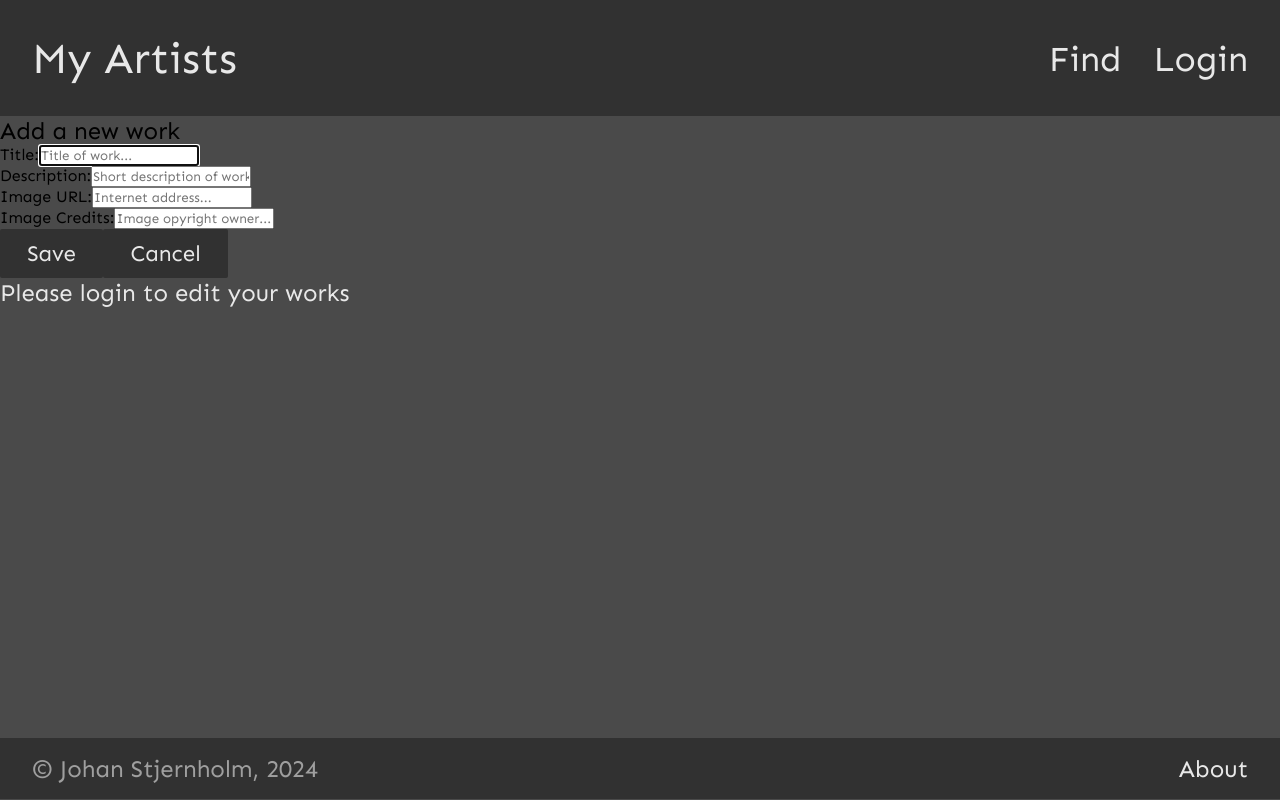
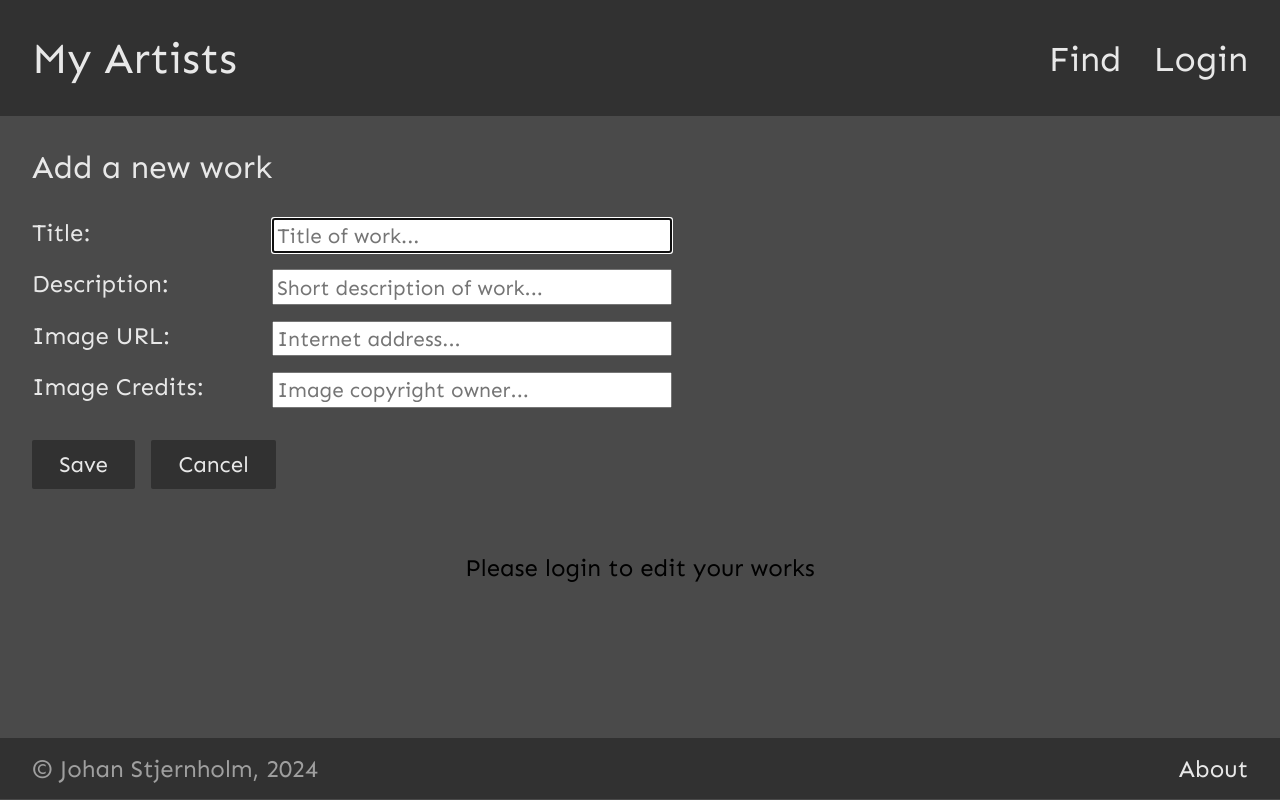
Before and after one commit to codeballet/myartists, a React (Vite) app: page /edit/add in a window 1280 px wide. Built offline with nearby package versions, Linux system fonts and the light colour scheme.

Commit message:
style: Add style to AddWorkPage and EditWorkPage

```diff
--- a/src/pages/AddWorkPage.tsx
+++ b/src/pages/AddWorkPage.tsx
@@ -159,12 +159,13 @@ export function AddWorkPage() {
                     <input
                         id="addCredits"
                         onChange={(e) => setAddCredits(e.target.value)}
-                        placeholder="Image opyright owner..."
+                        placeholder="Image copyright owner..."
                         required
                         type="text"
                         value={addCredits}
                     />
                 </div>
+                <div id="addWorkButtons">
                     <button id="editWorkButton" type="submit">
                         Save
                     </button>
@@ -174,6 +175,7 @@ export function AddWorkPage() {
                     >
                         Cancel
                     </button>
+                </div>
             </form>
         </section>
     );
--- a/src/pages/EditPage.tsx
+++ b/src/pages/EditPage.tsx
@@ -47,18 +47,18 @@ export function EditPage(): ReactElement {
     return (
         <section className="edit-page">
             {!loggedIn ? (
-                <div className="loggedOut">
+                <div className="logged-out">
                     <h2>Please login to edit your works</h2>
                 </div>
             ) : (
-                <div className="loggedIn">
+                <div className="logged-in">
                     <article id="editWorks">
                         {location.pathname !== "/edit/add" && (
                             <Link to="add">
                                 <button id="addWorkButton">Add new work</button>
                             </Link>
                         )}
-                        <h2>Listed works:</h2>
+                        <h2 id="listTitle">Listed works:</h2>
                         <ul>
                             {works
                                 .sort((a, b) => a.title.localeCompare(b.title))
@@ -70,7 +70,8 @@ export function EditPage(): ReactElement {
                                                 alt="Art Work"
                                             />
                                         </figure>
-                                        {work.title}
+                                        <p className="title-li">{work.title}</p>
+                                        <div className="list-buttons">
                                             <Link to={work.id}>
                                                 <button>Edit</button>
                                             </Link>
@@ -79,6 +80,7 @@ export function EditPage(): ReactElement {
                                             >
                                                 Delete
                                             </button>
+                                        </div>
                                     </li>
                                 ))}
                         </ul>
--- a/src/pages/EditWorkPage.tsx
+++ b/src/pages/EditWorkPage.tsx
@@ -14,6 +14,8 @@ export function EditWorkPage(): ReactElement {
     const { works, setWorks } = useContext(UserContext);
 
     // Define states
+    const [newImageCredits, setNewImageCredits] = useState<string>("");
+    const [newImageUrl, setNewImageUrl] = useState<string>("");
     const [work, setWork] = useState<IWork>(
         works.filter((work) => work.id === workId)[0]
     );
@@ -22,6 +24,9 @@ export function EditWorkPage(): ReactElement {
 
     const saveEdit = (e: FormEvent<HTMLFormElement>) => {
         e.preventDefault();
+
+        // Edit image
+        // Edit image credits
 
         // Create new work with edited values
         const editedWork: IWork = {
@@ -71,6 +76,27 @@ export function EditWorkPage(): ReactElement {
                         value={newDescription}
                     />
                 </div>
+                <div id="editImageUrlElements">
+                    <label htmlFor="editImageUrl">Image URL:</label>
+                    <input
+                        id="editImageUrl"
+                        onChange={(e) => setNewImageUrl(e.target.value)}
+                        placeholder="Image URL here"
+                        type="text"
+                        value={newImageUrl}
+                    />
+                </div>
+                <div id="editImageCreditsElements">
+                    <label htmlFor="editImageCredits">Image Credits:</label>
+                    <input
+                        id="editImageCredits"
+                        onChange={(e) => setNewImageCredits(e.target.value)}
+                        placeholder="Image copyright owner..."
+                        type="text"
+                        value={newImageCredits}
+                    />
+                </div>
+                <div id="editWorkButtons">
                     <button id="editWorkButton" type="submit">
                         Save
                     </button>
@@ -80,6 +106,7 @@ export function EditWorkPage(): ReactElement {
                     >
                         Cancel
                     </button>
+                </div>
             </form>
         </section>
     );
--- /dev/null
+++ b/src/styles/AddWorkPage.css
@@ -0,0 +1,43 @@
+#addWorkDetails {
+    display: flex;
+    flex-direction: column;
+    gap: 2rem;
+    color: var(--color-grey-light);
+    margin: 2rem;
+    max-width: 40rem;
+
+    h2 {
+        font-size: 2rem;
+    }
+
+    #addWorkForm {
+        display: flex;
+        flex-direction: column;
+        gap: 1rem;
+
+        div {
+            display: flex;
+            flex-direction: row;
+            gap: 1rem;
+        }
+
+        div > label,
+        div > input {
+            font-size: 1.5rem;
+        }
+
+        div > label {
+            flex-grow: 1;
+        }
+
+        div > input {
+            padding: 0.2rem;
+            font-size: 1.3rem;
+            min-width: 25rem;
+        }
+
+        #addWorkButtons {
+            margin-top: 1rem;
+        }
+    }
+}
--- a/src/styles/EditPage.css
+++ b/src/styles/EditPage.css
@@ -1,15 +1,65 @@
 .edit-page {
-    h2 {
+    .logged-out {
+        display: flex;
+        flex-direction: row;
+        justify-content: center;
+        margin-top: 2rem;
+    }
+
+    .logged-in {
+        margin: 2rem;
+
+        #editWorks {
+            display: flex;
+            flex-direction: column;
+            gap: 1rem;
+
+            #listTitle {
+                font-size: 2rem;
                 color: var(--color-grey-light);
             }
+
+            ul {
+                display: flex;
+                flex-direction: column;
+                gap: 2rem;
+                max-width: 50rem;
+
+                .edit-work-li {
+                    display: flex;
+                    flex-direction: row;
+                    align-items: center;
+                    gap: 1rem;
+                    background-color: var(--color-grey-light);
+                    color: var(--color-grey-dark);
+
                     figure {
-        width: 400px;
+                        width: 5rem;
                         aspect-ratio: 1/1;
+                        overflow: hidden;
 
                         img {
                             width: 100%;
                             height: 100%;
-            object-fit: contain;
+                            object-fit: cover;
+                        }
+                    }
+
+                    .title-li {
+                        flex-grow: 1;
+                        font-size: 1.5rem;
+                        padding: 0.5rem 0;
+                    }
+
+                    .list-buttons {
+                        display: flex;
+                        flex-direction: row;
+                        gap: 1rem;
+                        margin-right: 1rem;
+                        /* justify-self: flex-end; */
                     }
                 }
             }
+        }
+    }
+}
--- /dev/null
+++ b/src/styles/EditWorkPage.css
@@ -0,0 +1,43 @@
+#editWorkDetails {
+    display: flex;
+    flex-direction: column;
+    gap: 2rem;
+    color: var(--color-grey-light);
+    margin: 2rem;
+    max-width: 40rem;
+
+    h2 {
+        font-size: 2rem;
+    }
+
+    #editWorkForm {
+        display: flex;
+        flex-direction: column;
+        gap: 1rem;
+
+        div {
+            display: flex;
+            flex-direction: row;
+            gap: 1rem;
+        }
+
+        div > label,
+        div > input {
+            font-size: 1.5rem;
+        }
+
+        div > label {
+            flex-grow: 1;
+        }
+
+        div > input {
+            padding: 0.2rem;
+            font-size: 1.3rem;
+            min-width: 25rem;
+        }
+
+        #editWorkButtons {
+            margin-top: 1rem;
+        }
+    }
+}
--- a/src/styles/index.css
+++ b/src/styles/index.css
@@ -1,6 +1,8 @@
 @import url("./AboutPage.css");
+@import url("./AddWorkPage.css");
 @import url("./App.css");
 @import url("./EditPage.css");
+@import url("./EditWorkPage.css");
 @import url("./ErrorPage.css");
 @import url("./FindPage.css");
 @import url("./Footer.css");
```
Lines whose indentation alone changed are shown as unchanged.
